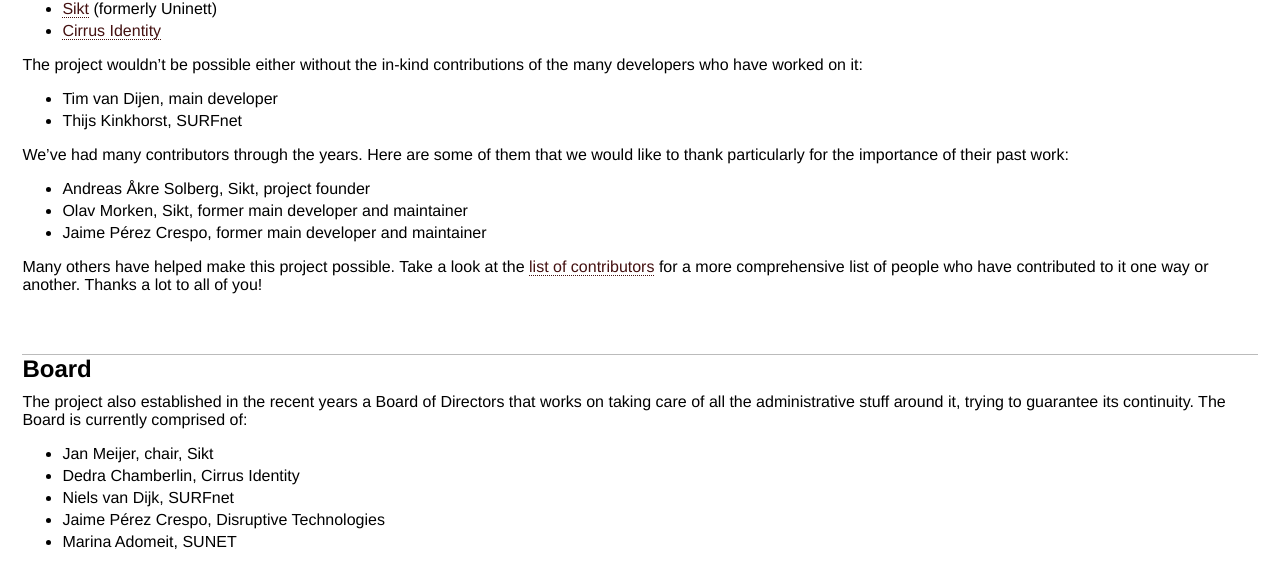
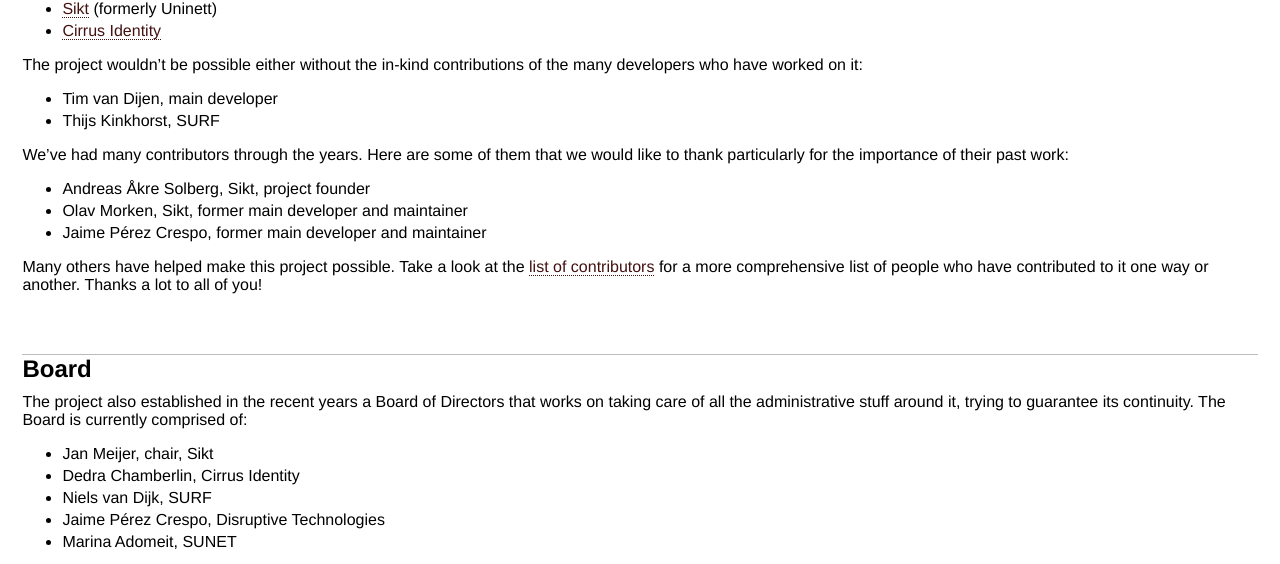
Before and after one commit to simplesamlphp/simplesamlphp.github.io, a Jekyll site: the page built from contrib/index.md, in a window 1280 px wide. Shown: the part 528-1092 px from the top of the page. Built offline with Jekyll 4.4.1, drawn with Linux system fonts in a browser that asks for light colours.

Commit message:
SURF is no longer net

```diff
--- a/contrib/index.md
+++ b/contrib/index.md
@@ -30,7 +30,7 @@
 The project wouldn't be possible either without the in-kind contributions of the many developers who have worked on it:
 
 * Tim van Dijen, main developer
-* Thijs Kinkhorst, SURFnet
+* Thijs Kinkhorst, SURF
 
 We've had many contributors through the years. Here are some of them that we would like to thank particularly for the
 importance of their past work:
@@ -50,6 +50,6 @@
 
 * Jan Meijer, chair, Sikt
 * Dedra Chamberlin, Cirrus Identity
-* Niels van Dijk, SURFnet
+* Niels van Dijk, SURF
 * Jaime Pérez Crespo, Disruptive Technologies
 * Marina Adomeit, SUNET
```
